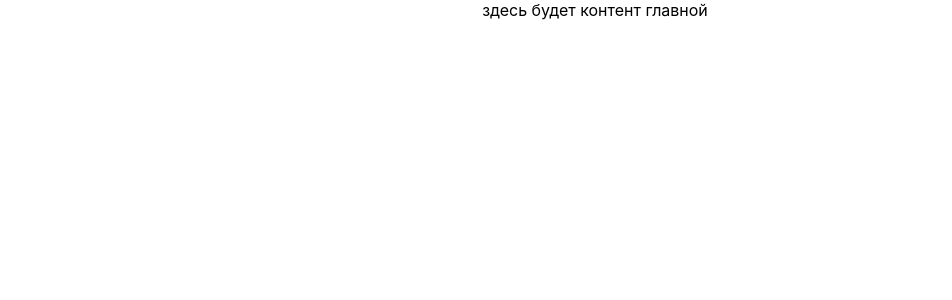
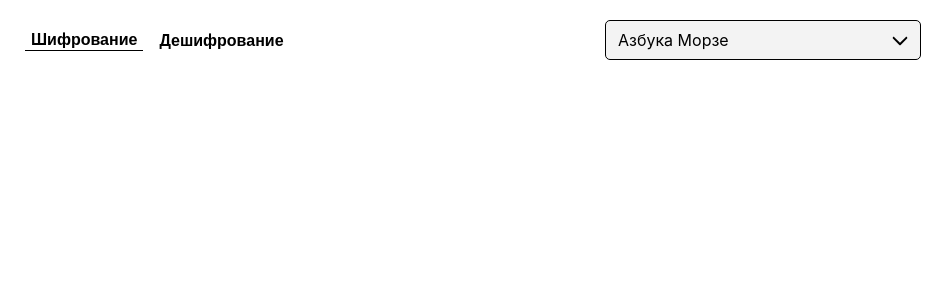
Before and after one commit to encryption-machine/Front, a React (Create React App) app: page / in a window 1280 px wide. Shown: the top 300 px of the page, without its empty margins (45-997 px from the left). Built offline with nearby package versions, Linux system fonts and the light colour scheme.

Commit message:
machine-002: шапка машины шифрования

```diff
--- /dev/null
+++ b/src/components/Icons/chevron.jsx
@@ -0,0 +1,15 @@
+import React from 'react';
+
+export const Chevron = () => {
+	return (
+		<svg
+			width="16"
+			height="10"
+			viewBox="0 0 16 10"
+			fill="none"
+			xmlns="http://www.w3.org/2000/svg"
+		>
+			<path d="M7.29289 8.93807C7.68342 9.32859 8.31658 9.32859 8.70711 8.93807L15.0711 2.57411C15.4616 2.18358 15.4616 1.55042 15.0711 1.15989C14.6805 0.769368 14.0474 0.769368 13.6569 1.15989L8 6.81675L2.34315 1.15989C1.95262 0.769368 1.31946 0.769368 0.928932 1.15989C0.538408 1.55042 0.538408 2.18358 0.928932 2.57411L7.29289 8.93807ZM7 7V8.23096H9V7H7Z" />
+		</svg>
+	);
+};
--- /dev/null
+++ b/src/components/Icons/index.jsx
@@ -0,0 +1,3 @@
+import { Chevron } from './chevron';
+
+export { Chevron };
--- /dev/null
+++ b/src/components/Machine/Machine.jsx
@@ -0,0 +1,103 @@
+import React, { useRef, useEffect } from 'react';
+import { Chevron } from '../Icons';
+import styles from './Machine.module.scss';
+
+export const Machine = ({ list }) => {
+	const [current, setCurrent] = React.useState('encryption');
+	const [isSelectOpen, setSelectOpen] = React.useState(false);
+	const [selected, setSelected] = React.useState(list[0]);
+	const [filteredList, setFilteredList] = React.useState(
+		list.filter((item) => item !== selected)
+	);
+	const selectRef = useRef(null);
+	const activeClass = styles.machine__tabActive;
+
+	const clickTab = (event) => {
+		setCurrent(event.target.value);
+	};
+
+	const selectClick = () => {
+		const hideBlock = document.getElementById('hide');
+		const height =
+			'height: ' + document.getElementById('list').offsetHeight + 'px';
+
+		if (isSelectOpen) {
+			hideBlock.setAttribute('style', 'height:0px');
+		} else {
+			hideBlock.setAttribute('style', height);
+		}
+
+		setSelectOpen(!isSelectOpen);
+	};
+
+	const choiceType = (e, value) => {
+		// здесь будет запрос к серверу
+		setSelected(value);
+		setFilteredList(list.filter((value) => value !== selected));
+		selectClick();
+	};
+
+	useEffect(() => {
+		const handleClick = (event) => {
+			if (selectRef.current && !selectRef.current?.contains(event.target)) {
+				selectClick();
+			}
+		};
+		window.addEventListener('click', handleClick);
+		return () => {
+			window.removeEventListener('click', handleClick);
+		};
+	}, [isSelectOpen]);
+
+	const selectClasses = !isSelectOpen
+		? styles.machine__select
+		: styles.machine__selectOpen;
+
+	return (
+		<div className={styles.machine}>
+			<div className={styles.machine__switch}>
+				<button
+					className={`${styles.machine__tab} ${
+						current === 'encryption' ? activeClass : ''
+					}`}
+					value="encryption"
+					onClick={clickTab}
+				>
+					Шифрование
+				</button>
+				<button
+					className={`${styles.machine__tab} ${
+						current === 'decryption' ? activeClass : ''
+					}`}
+					value="decryption"
+					onClick={clickTab}
+				>
+					Дешифрование
+				</button>
+			</div>
+			<div>
+				<div className={selectClasses} ref={selectRef}>
+					<div className={styles.machine__selectTitle} onClick={selectClick}>
+						{selected}
+						<div className={styles.machine__selectIcon}>
+							<Chevron />
+						</div>
+					</div>
+					<div className={styles.machine__selectHide} id="hide">
+						<ul className={styles.machine__selectList} id="list">
+							{filteredList.map((item) => (
+								<li
+									key={item}
+									className={styles.machine__selectOtion}
+									onClick={(event) => choiceType(event, item)}
+								>
+									{item}
+								</li>
+							))}
+						</ul>
+					</div>
+				</div>
+			</div>
+		</div>
+	);
+};
--- /dev/null
+++ b/src/components/Machine/Machine.module.scss
@@ -0,0 +1,97 @@
+*{
+  box-sizing: border-box;
+}
+.machine{
+  width: 1140px;
+  margin: 20px auto;
+  //стили выше потом удалить
+  display: grid;
+  gap: 15px 20px;
+  grid-template-columns: repeat(2,1fr);
+  align-items: center;
+  &__switch{
+    display: flex;
+    align-items: center;
+    gap: 10px;
+  }
+  &__tab{
+    background: none;
+    border-radius: 0;
+    font-size: 16px;
+    line-height: 19px;
+    color: #000;
+    font-weight: 600;
+    border:none;
+    cursor: pointer;
+    &Active{
+      border-bottom: 1px solid #000000;
+    }
+  }
+  &__select{
+    position: relative;
+    display: block;
+    &Title{
+      width: 316px;
+      height: 40px;
+      padding: 0 12px;
+      font-size: 16px;
+      line-height: 19px;
+      background: #F3F3F3;
+      border: 1.5px solid #000000;
+      display: flex;
+      justify-content: space-between;
+      align-items: center;
+      border-radius: 5px;
+      cursor: pointer;
+    }
+    &Icon{
+      сolor: #000;
+      transition: .3s ease-in;
+      svg {
+        fill: currentColor;
+      }
+    }
+    &Hide{
+      position: absolute;
+      top: 100%;
+      left: 0;
+      height: 0;
+      transition: .5s ease-in;
+      overflow: hidden;
+    }
+    &List{
+      width: 316px;
+      display: grid;
+      align-items: flex-start;
+      padding: 0;
+      margin: 0;
+      border:1.5px solid #000000;
+      border-top:0;
+      li{
+        list-style-type: none;
+        height: 40px;
+        display: flex;
+        align-items: center;
+        justify-content: flex-start;
+        padding: 0 12px;
+        background: #F3F3F3;
+        border-top:1.5px solid #000000;
+        cursor: pointer;
+        &:first-child{
+          border-top: 0;
+        }
+      }
+    }
+    &Open{
+      position: relative;
+      .machine__selectIcon{
+        transform: rotate(180deg);
+      }
+      .machine__selectTitle{
+        border-radius: 5px 5px 0 0;
+      }
+    }
+  }
+
+
+}
--- a/src/pages/main.jsx
+++ b/src/pages/main.jsx
@@ -1,5 +1,18 @@
 import React from 'react';
+import { Machine } from '../components/Machine/Machine';
 
 export const MainPage = () => {
-	return <div className="layout">здесь будет контент главной</div>;
+	const dataMachine = [
+		'Азбука Морзе',
+		'QR код',
+		'AES (Advanced Encryption Standard)',
+		'Шифр Виженера',
+		'DSA (Digital Signature Algorithm)',
+		'Код Цезаря',
+	];
+	return (
+		<div className="layout">
+			<Machine list={dataMachine} />
+		</div>
+	);
 };
```
Also changed, not shown: src/img/chevron.svg (added).
